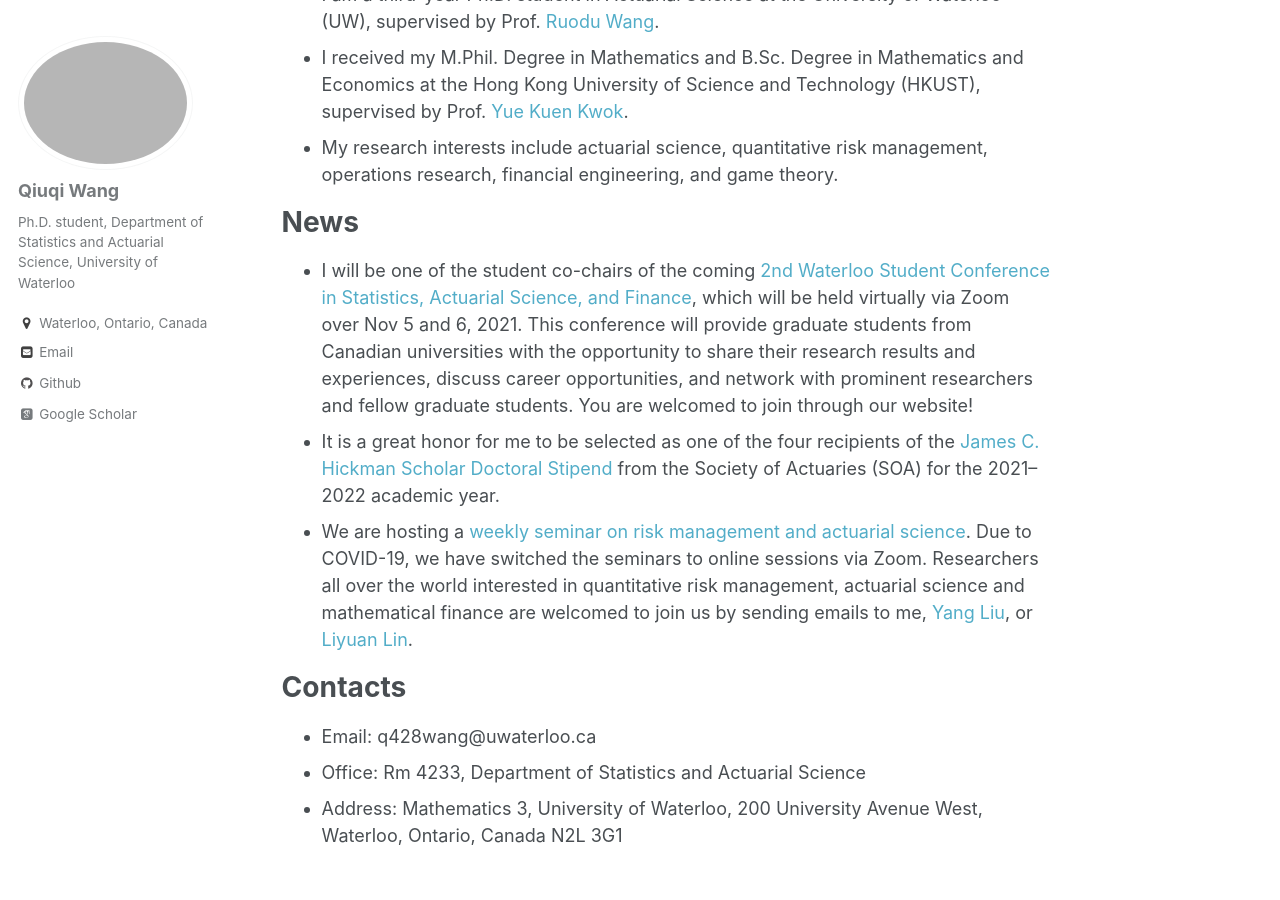
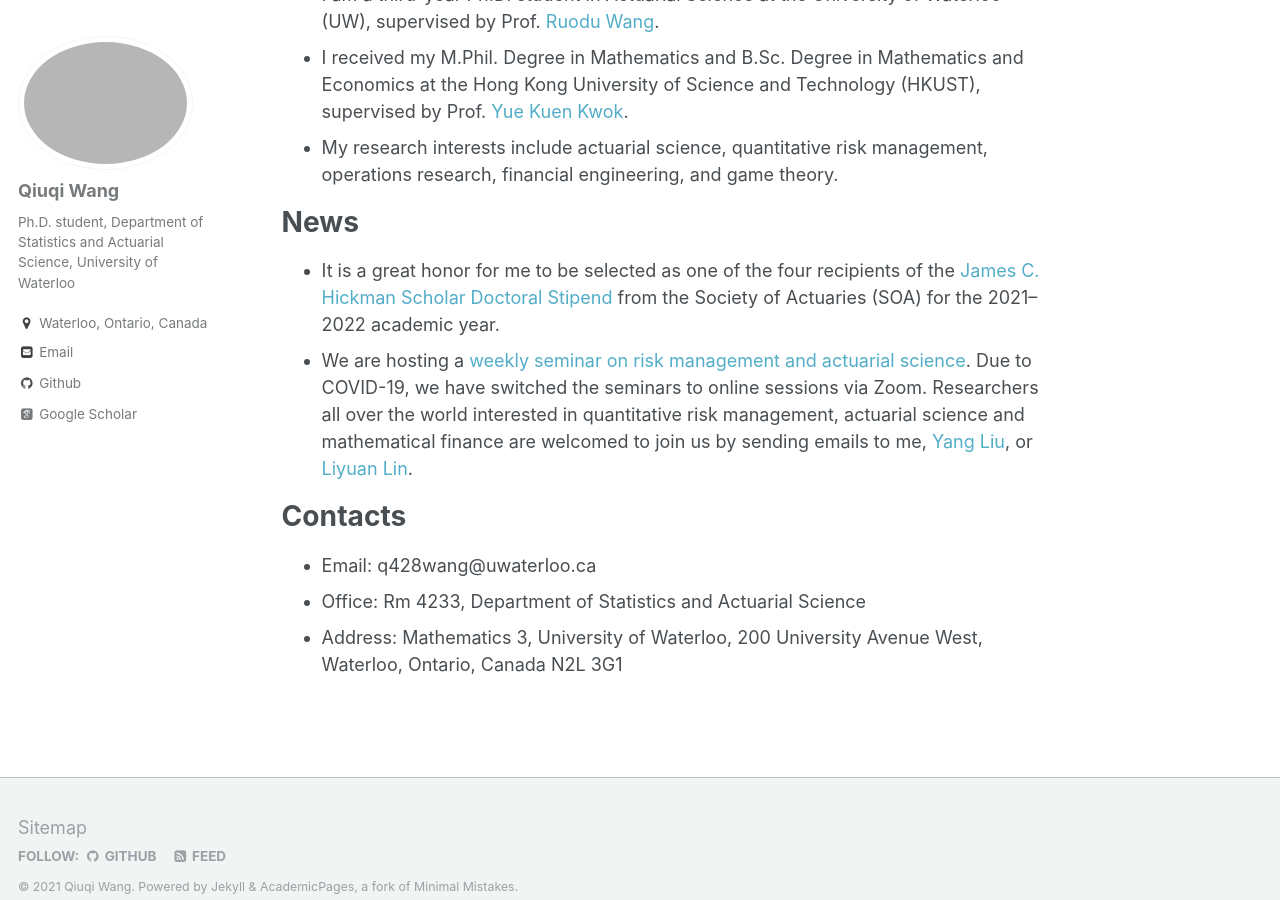
Before and after one commit to qwangan/qwangan.github.io, a Jekyll site: the page built from _pages/about.md, in a window 1280 px wide and 900 px high, scrolled down 564 px. Built offline with Jekyll 4.4.1, drawn with Linux system fonts in a browser that asks for light colours; some web fonts are replaced.

Commit message:
Update about.md

```diff
--- a/_pages/about.md
+++ b/_pages/about.md
@@ -18,7 +18,6 @@ redirect_from:
 * My research interests include actuarial science, quantitative risk management, operations research, financial engineering, and game theory.
 
 # News
-* I will be one of the student co-chairs of the coming [2nd Waterloo Student Conference in Statistics, Actuarial Science, and Finance](https://uwaterloo.ca/statistics-actuarial-science-finance-student-conference/), which will be held virtually via Zoom over Nov 5 and 6, 2021. This conference will provide graduate students from Canadian universities with the opportunity to share their research results and experiences, discuss career opportunities, and network with prominent researchers and fellow graduate students. You are welcomed to join through our website!
 * It is a great honor for me to be selected as one of the four recipients of the [James C. Hickman Scholar Doctoral Stipend](https://www.soa.org/resources/announcements/press-releases/2021/hickmans-scholar/) from the Society of Actuaries (SOA) for the 2021--2022 academic year.
 * We are hosting a [weekly seminar on risk management and actuarial science](https://yang-liu16.github.io/seminar/). Due to COVID-19, we have switched the seminars to online sessions via Zoom. Researchers all over the world interested in quantitative risk management, actuarial science and mathematical finance are welcomed to join us by sending emails to me, [Yang Liu](https://yang-liu16.github.io/), or [Liyuan Lin](mailto:l89lin@uwaterloo.ca).
 
```
